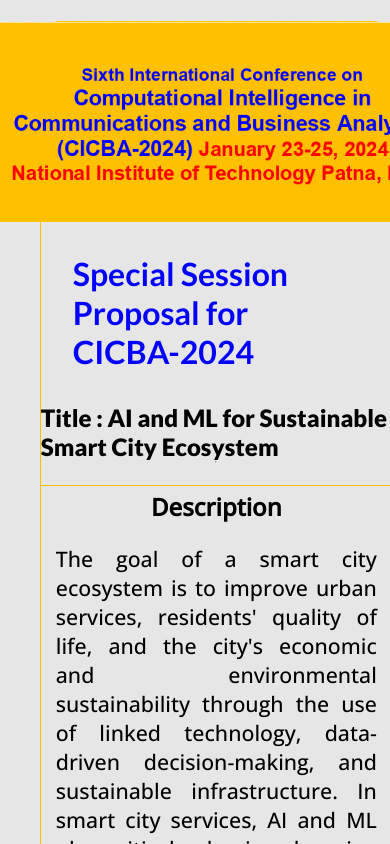
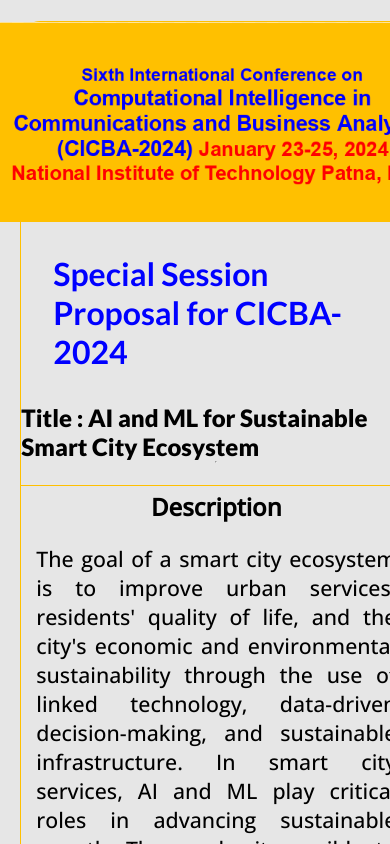
Before and after one commit to Ekuspreet/s-s-proposal, a plain HTML site: page index.html in a window 390 px wide. Shown: the top 844 px of the page. Drawn offline with nearby package versions, Linux system fonts and the light colour scheme.

Commit message:
adjustments

```diff
--- a/index.html
+++ b/index.html
@@ -143,6 +143,9 @@ contributor p{
 
 
 @media screen and (max-width: 980px)   {
+    container{
+        width: 100%;
+    }
     contributor{
         flex-direction: column;
         align-items: center;
```
